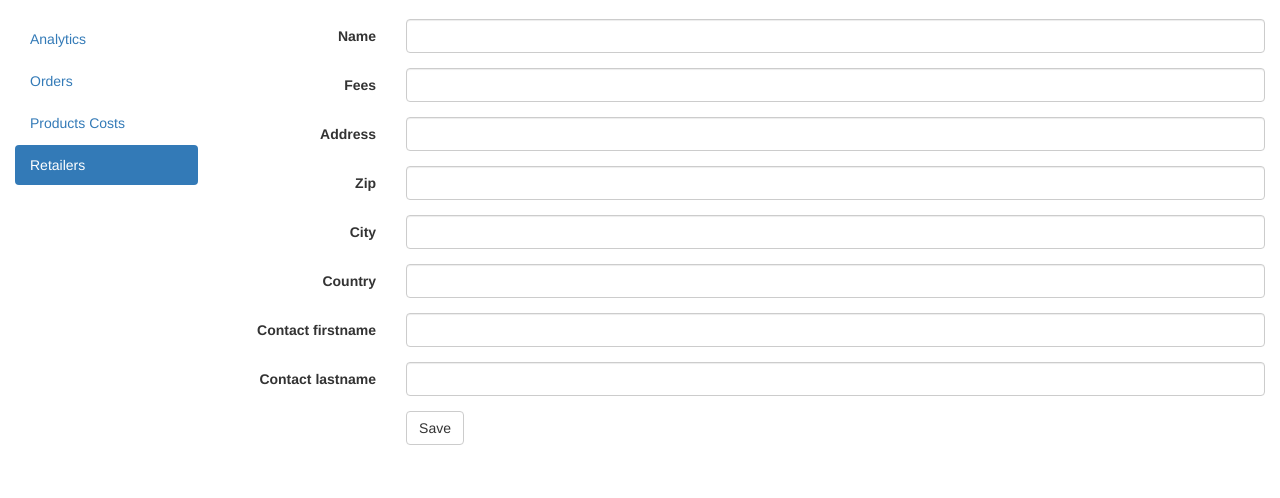
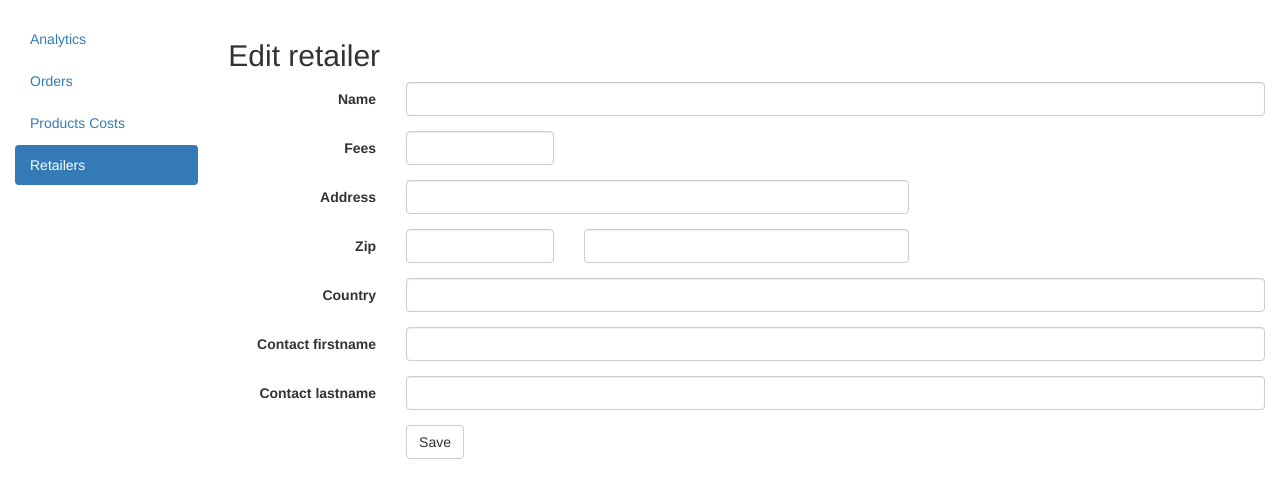
Before and after one commit to TammyAndBenjamin/tabapp, a Flask app: template tabapp/templates/retailers/form.html in a window 1280 px wide. Shown: the part 51-549 px from the top of the page. Run offline with Flask 2, Linux system fonts and the light colour scheme; the template is opened without the code that fills it: values that come from a table or form of the project are taken from there, others are empty; some libraries are stand-ins or nearby versions.

Commit message:
Update retailer form

```diff
--- a/tabapp/forms.py
+++ b/tabapp/forms.py
@@ -1,5 +1,6 @@
 from flask_wtf import Form
-from wtforms import FormField, TextField, FieldList, DecimalField
+from wtforms import TextField
+from wtforms.fields.html5 import DecimalField
 from wtforms.validators import DataRequired, NumberRange
 
 
@@ -7,7 +8,7 @@ class RetailerForm(Form):
     name = TextField('Name', validators=[DataRequired()])
     fees_proportion = DecimalField('Fees', validators=[DataRequired(), NumberRange(0, 100)])
     address = TextField('Address')
-    zip = TextField('Zip', validators=[DataRequired()])
+    zip = TextField('Zip')
     city = TextField('City')
     country = TextField('Country')
     contact_firstname = TextField('Contact firstname', validators=[DataRequired()])
--- a/tabapp/templates/retailers/form.html
+++ b/tabapp/templates/retailers/form.html
@@ -2,6 +2,7 @@
 
 {% block content %}
     {{ super() }}
+    <h2>Edit retailer</h2>
     <form class="form-horizontal" role="form" method="POST" action="{{ url_for('retailers_bp.edit_retailer', retailer_id=retailer_id) }}">
         <input type="hidden" name="csrf_token" value="{{ csrf_token() }}" />
         <div class="form-group">
@@ -12,25 +13,22 @@
         </div>
         <div class="form-group">
             <label for="retailer_fees" class="control-label col-sm-2">{{ form.fees_proportion.label }}</label>
-            <div class="col-sm-10">
+            <div class="col-sm-2">
                 {{ form.fees_proportion(id='retailer_fees', class='form-control')|safe }}
             </div>
         </div>
         <div class="form-group">
             <label for="retailer_address" class="control-label col-sm-2">{{ form.address.label }}</label>
-            <div class="col-sm-10">
+            <div class="col-sm-6">
                 {{ form.address(id='retailer_address', class='form-control')|safe }}
             </div>
         </div>
         <div class="form-group">
             <label for="retailer_address" class="control-label col-sm-2">{{ form.zip.label }}</label>
-            <div class="col-sm-10">
+            <div class="col-sm-2">
                 {{ form.zip(id='retailer_zip', class='form-control')|safe }}
             </div>
-        </div>
-        <div class="form-group">
-            <label for="retailer_address" class="control-label col-sm-2">{{ form.city.label }}</label>
-            <div class="col-sm-10">
+            <div class="col-sm-4">
                 {{ form.city(id='retailer_city', class='form-control')|safe }}
             </div>
         </div>
```
